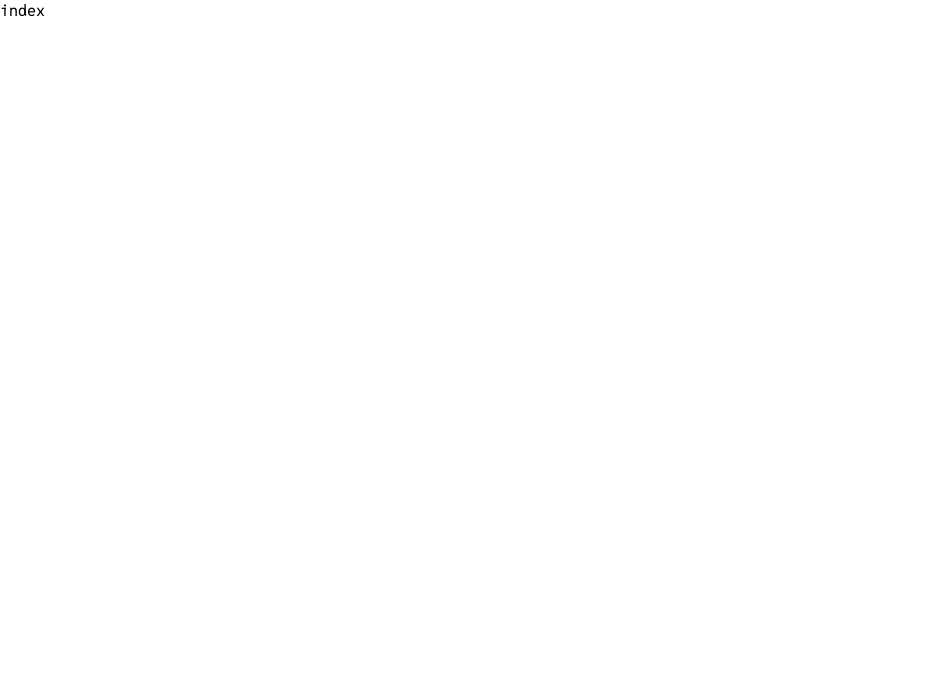
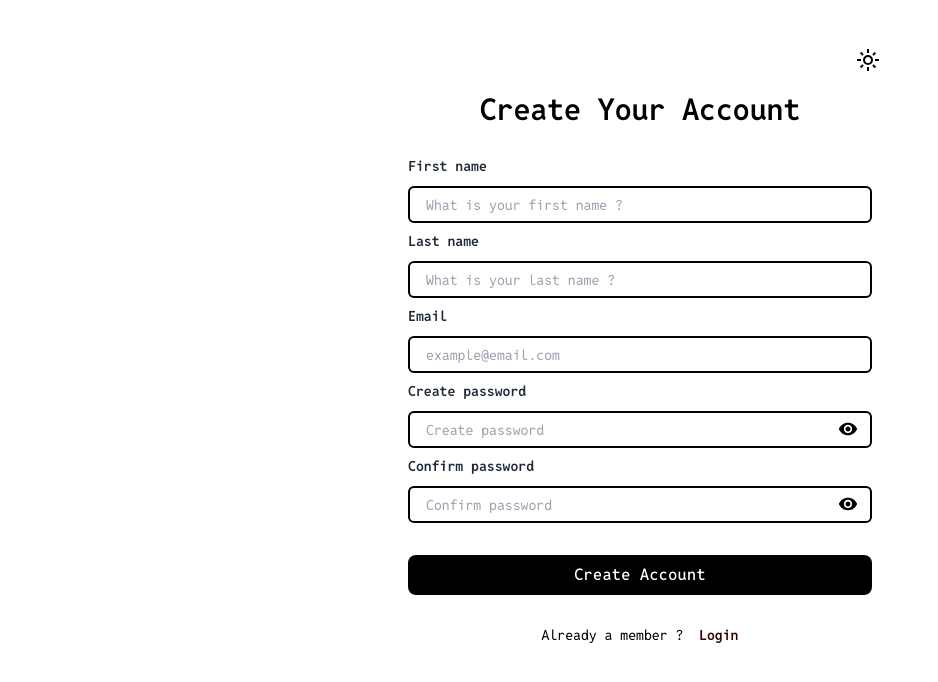
Before and after one commit to YBD21/Budget-Tracker, a Next.js app in the folder client/: page /signup in a window 1280 px wide. Shown: the top 682 px of the page, without its empty margins (0-938 px from the left). Built offline with nearby package versions, Linux system fonts and the light colour scheme.

Commit message:
[client] added createAccount component

```diff
--- a/client/src/components/Signup/CreateAccount.jsx
+++ b/client/src/components/Signup/CreateAccount.jsx
@@ -13,7 +13,7 @@ import { LOGIN } from '@/constants/Routes'
 import ErrorMessage from '../ErrorMessage'
 import ToggleTheme from '../ToggleTheme'
 
-const CreateAccount = () => {
+const CreateAccount = ({ togglePage }) => {
   const [open, setOpen] = useState(false)
 
   // handle toggle to show or hide password
--- a/client/src/components/Signup/index.jsx
+++ b/client/src/components/Signup/index.jsx
@@ -1,5 +1,21 @@
+'use client'
+
+import { useState } from 'react'
+
+import CreateAccount from './CreateAccount'
+
 const Signup = () => {
-  return <div>index</div>
+  const [togglePage, setTogglePage] = useState(false) // default false
+
+  const switchPage = (status) => {
+    setTogglePage(status)
+  }
+
+  if (togglePage === true) {
+    return <div>verify Email</div>
+  }
+
+  return <CreateAccount togglePage={switchPage} />
 }
 
 export default Signup
```
